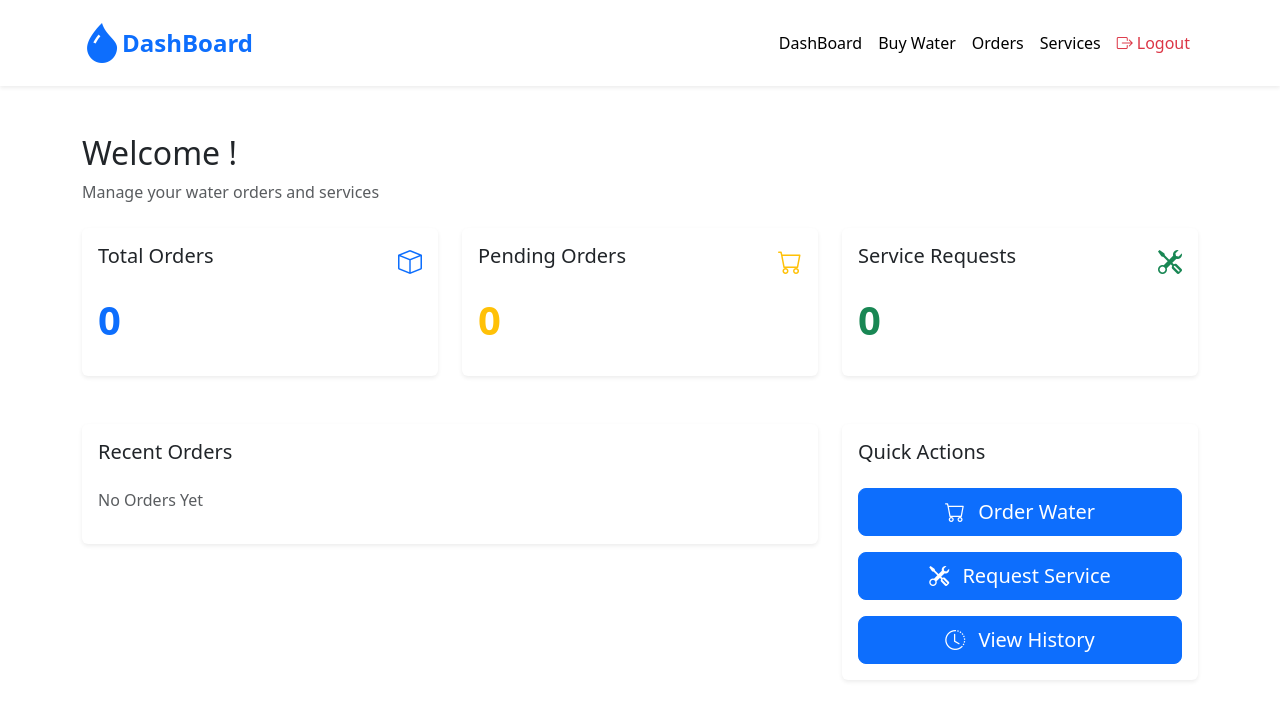
After one commit to Muasyafrank/TrueFlow, a Django app: page /dashboard/ in a window 1280 px wide. The commit adds this page. Shown: the top 727 px of the page. Run offline with Django 5.2, Linux system fonts and the light colour scheme.

Commit message:
added the login,register and dashboard

```diff
--- /dev/null
+++ b/TrueFlowapp/templates/buy-water.html
@@ -0,0 +1,6 @@
+{% extends 'base.html' %}
+{% block title %} Buy Water -TrueFlow Water {% endblock%}
+
+{% block content %}
+
+{% endblock %}
--- /dev/null
+++ b/TrueFlowapp/templates/dashboard.html
@@ -0,0 +1,104 @@
+{% extends 'base.html' %}
+{% block title %} DashBoard - TrueFlow Water {% endblock %}
+
+{% block content %}
+
+<nav class="navbar navbar-expand-lg navbar-light bg-white shadow-sm">
+    <div class="container">
+        <a href="" class="navbar-brand d-flex align-items-center">
+             <i class="bi bi-droplet-fill text-primary fs-1"></i>
+             <span class="fs-4 fw-bold text-primary">DashBoard</span>
+        </a>
+        <button type="button" class="navbar-toggler" data-bs-toggle="collapse" data-bs-target="#navBar">
+            <span class="navbar-toggler-icon"></span>
+        </button>
+        <div class="collapse navbar-collapse" id="navBar" >
+            <ul class="navbar-nav ms-auto">
+                <li class="nav-item"><a href="" class="nav-link active">DashBoard</a></li>
+                <li class="nav-item"><a href="" class="nav-link active">Buy Water</a></li>
+                <li class="nav-item"><a href="" class="nav-link active">Orders</a></li>
+                <li class="nav-item"><a href="" class="nav-link active">Services</a></li>
+                <li class="nav-item">
+                    <a href="" class="nav-link text-danger">
+                        <i class="bi bi-box-arrow-right me-1"></i>Logout
+                    </a>
+                </li>
+            </ul>
+        </div>
+    </div>
+</nav>
+
+<div class="container py-5">
+    <h2 class="mb-2">Welcome <span></span>!</h2>
+    <p class="text-muted mb-4">Manage your water orders and services</p>
+
+    <div class="row g-4 mb-5">
+        <div class="col-md-4">
+            <div class="card border-0 shadow-sm">
+                <div class="card-body">
+                    <div class="d-flex justify-content-between align-content-center mb-3">
+                        <h5 class="card-title mb-0">Total Orders</h5>
+                        <i class="bi bi-box text-primary fs-4"></i>
+                    </div>
+                    <p class="display-6 fw-bold text-primary">0</p>
+                </div>
+            </div>
+        </div>
+
+
+        <div class="col-md-4">
+            <div class="card border-0 shadow-sm">
+                <div class="card-body">
+                    <div class="d-flex justify-content-between align-content-center mb-3">
+                        <h5 class="card-title mb-0">Pending Orders</h5>
+                        <i class="bi bi-cart text-warning fs-4"></i>
+                    </div>
+                    <p class="display-6 fw-bold text-warning">0</p>
+                </div>
+            </div>
+        </div>
+
+        <div class="col-md-4">
+            <div class="card border-0 shadow-sm">
+                <div class="card-body">
+                    <div class="d-flex justify-content-between align-content-center mb-3">
+                        <h5 class="card-title mb-0">Service Requests</h5>
+                        <i class="bi bi-tools text-success fs-4"></i>
+                    </div>
+                    <p class="display-6 fw-bold text-success">0</p>
+                </div>
+            </div>
+        </div>
+    </div>
+    <div class="row g-4">
+        <div class="col-lg-8">
+            <div class="card border-0 shadow-sm">
+                <div class="card-body">
+                    <h5 class="card-title mb-4">Recent Orders</h5>
+                    <div class="">
+                        <p class="text-muted">No Orders Yet</p>
+                    </div>
+                </div>
+            </div>
+        </div>
+        <div class="col-lg-4">
+            <div class="card border-0 shadow-sm">
+                <div class="card-body">
+                    <h5 class="card-title mb-4">Quick Actions</h5>
+                    <div class="d-grid gap-3">
+                        <a href="" class="btn btn-primary btn-lg">
+                            <i class="bi bi-cart me-2"></i> Order Water
+                        </a>
+                         <a href="" class="btn btn-primary btn-lg">
+                            <i class="bi bi-tools me-2"></i> Request Service
+                        </a>
+                         <a href="" class="btn btn-primary btn-lg">
+                            <i class="bi bi-clock-history me-2"></i> View History
+                        </a>
+                    </div>
+                </div>
+            </div>
+        </div>
+    </div>
+</div>
+{% endblock%}
--- a/TrueFlowapp/urls.py
+++ b/TrueFlowapp/urls.py
@@ -20,5 +20,9 @@ from TrueFlowapp import views
 
 urlpatterns = [
     path('admin/', admin.site.urls),
-    path('',views.home,name='home')
+    path('',views.home,name='home'),
+    path('login/',views.login,name='login'),
+    path('register/',views.register,name='register'),
+    path('dashboard/',views.dashboard,name='dashboard')
+
 ]
--- a/TrueFlowapp/views.py
+++ b/TrueFlowapp/views.py
@@ -3,3 +3,15 @@ from django.shortcuts import render
 # Create your views here.
 def home(request):
     return render(request,'home.html')
+
+def login(request):
+    return render(request,'login.html')
+
+def register(request):
+    return render(request,'register.html')
+
+def dashboard(request):
+    return render(request,'dashboard.html')
+
+def buyWater(request):
+    return render(request,'buy-water.html')
```
Also changed, not shown: TrueFlowapp/templates/home.html (+8 -3 lines), TrueFlowapp/templates/login.html (added, +37 -0 lines), TrueFlowapp/templates/register.html (added, +46 -0 lines).
